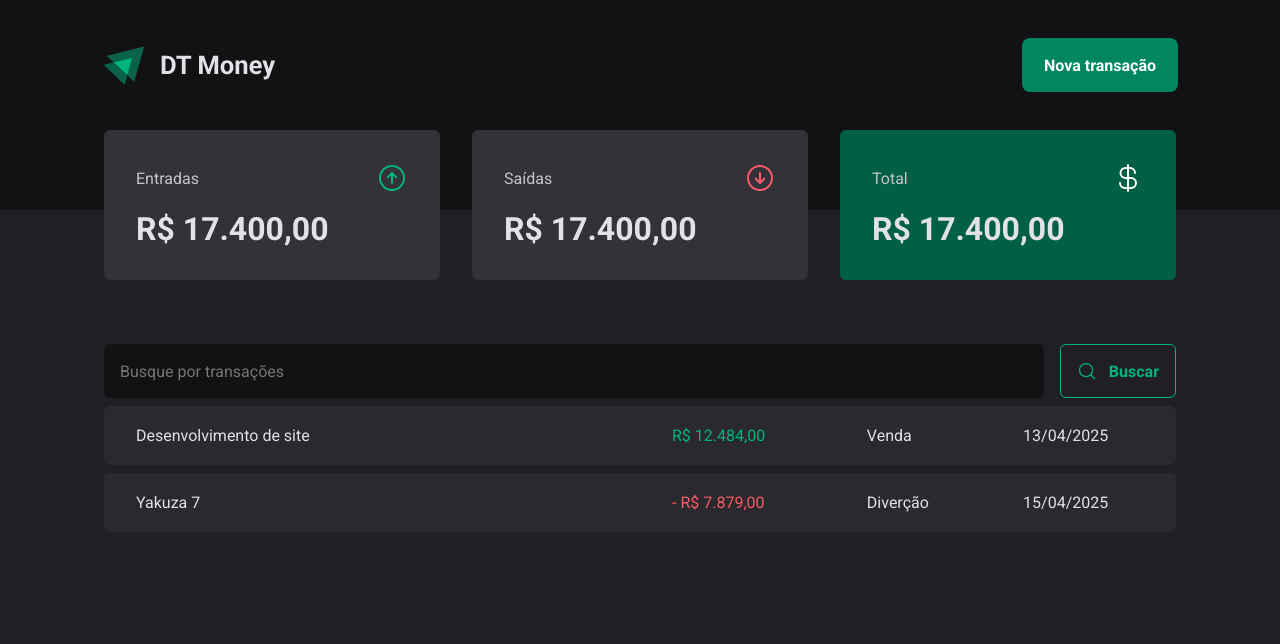
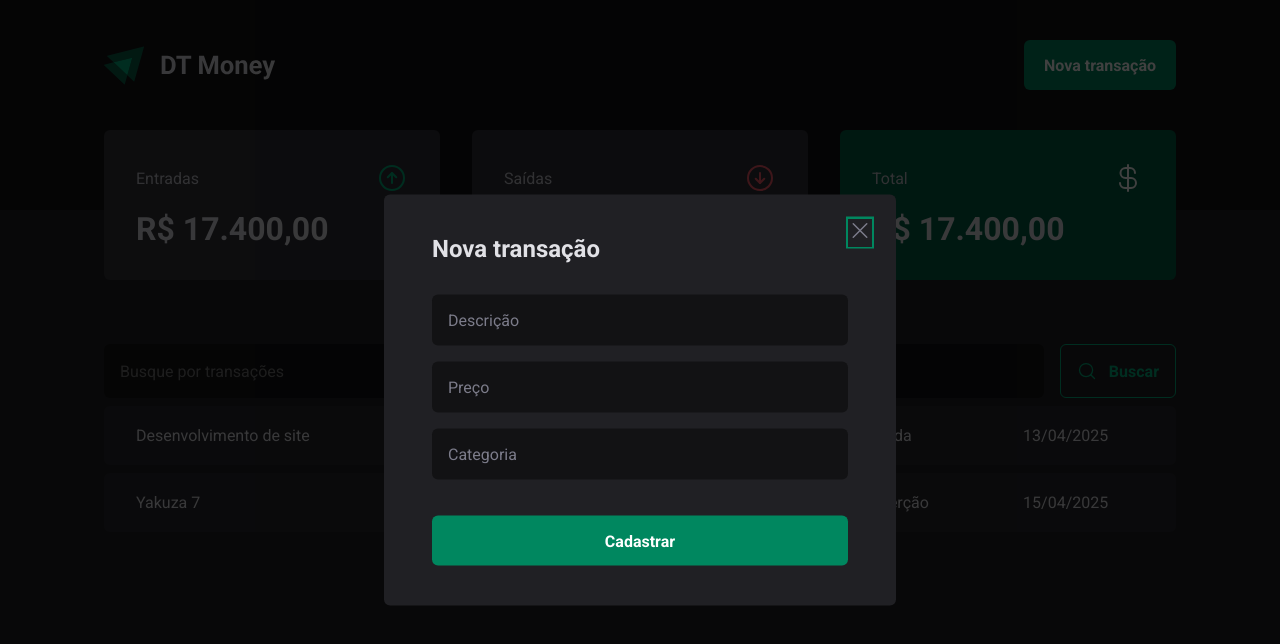
Before and after one commit to SabrinaCoelho/03-dt-money, a React (Vite) app: page / in a window 1280 px wide. Both pictures are taken after a click on the button "Nova transação". Shown: the top 644 px of the page. Built offline with nearby package versions, Linux system fonts and the light colour scheme.

Commit message:
Create new transaction modal

```diff
--- a/package.json
+++ b/package.json
@@ -10,6 +10,7 @@
     "preview": "vite preview"
   },
   "dependencies": {
+    "@radix-ui/react-dialog": "^1.1.15",
     "@types/styled-components": "^5.1.36",
     "phosphor-react": "^1.4.1",
     "react": "^19.2.0",
--- a/src/components/Header/index.tsx
+++ b/src/components/Header/index.tsx
@@ -1,12 +1,19 @@
 import { HeaderContainer, HeaderContent, NewTransactionButton } from "./styles";
 import logo from "../../assets/Logo.svg"
+import * as Dialog from "@radix-ui/react-dialog";
+import { NewTransactionsModal } from "../NewTransactionModal";
 
 export function Header(){
     return (
         <HeaderContainer>
             <HeaderContent>
                 <img src={logo} alt="logo" />
-                <NewTransactionButton>Nova transação</NewTransactionButton>
+                <Dialog.Root>
+                    <Dialog.Trigger asChild>
+                        <NewTransactionButton>Nova transação</NewTransactionButton>
+                    </Dialog.Trigger>
+                    <NewTransactionsModal />
+                </Dialog.Root>
             </HeaderContent>
         </HeaderContainer>
     )
--- /dev/null
+++ b/src/components/NewTransactionModal/index.tsx
@@ -0,0 +1,26 @@
+import * as Dialog from "@radix-ui/react-dialog";
+import { ClosedButton, Content, Overlay } from "./styles";
+import { X } from "phosphor-react";
+
+export function NewTransactionsModal(){
+    return (
+        <Dialog.DialogPortal>
+            <Overlay />
+            <Content>
+                <Dialog.Title>Nova transação</Dialog.Title>
+                <ClosedButton>
+                    <X size={24}/>
+                </ClosedButton>
+                <form>
+                    <input type="text" placeholder="Descrição" required/>
+                    <input type="number" placeholder="Preço" required/>
+                    <input type="text" placeholder="Categoria" required/>
+
+                    <button type="submit">
+                        Cadastrar
+                    </button>
+                </form>
+            </Content>
+        </Dialog.DialogPortal>
+    )
+}
--- /dev/null
+++ b/src/components/NewTransactionModal/styles.ts
@@ -0,0 +1,69 @@
+import styled from "styled-components";
+import * as Dialog from "@radix-ui/react-dialog";
+
+export const Overlay = styled(Dialog.Overlay)`
+    position: fixed;
+    width: 100vw;
+    height: 100vh;
+    inset: 0;
+    background: rgba(0, 0, 0, 0.75);
+`;
+
+export const Content = styled(Dialog.Content)`
+    min-width: 32rem;
+    border-radius: 6px;
+    padding: 2.5rem 3rem;
+    background: ${props => props.theme["gray-800"]};
+
+    position: fixed;
+    top: 50%;
+    left: 50%;
+    transform: translate(-50%,-50%);
+
+    form{
+        margin-top: 2rem;
+        display: flex;
+        flex-direction: column;
+        gap: 1rem;
+
+        input{
+            border-radius: 6px;
+            border: 0;
+            background: ${props => props.theme["gray-900"]};
+            color: ${props => props.theme["gray-300"]};
+            padding: 1rem;
+
+            &::placeholder{
+                color: ${props => props.theme["gray-500"]};
+            }
+        }
+
+        button[type="submit"]{
+            height: 50px;
+            border: 0;
+            background: ${props => props.theme["green-500"]};
+            color: ${props => props.theme["white"]};
+            font-weight: bold;
+            padding: 0.25rem;
+            border-radius: 6px;
+            margin-top: 1.25rem;
+            cursor: pointer;
+
+            &:hover{
+                background: ${props => props.theme["green-700"]};
+                transition: background-color 0.2s;
+            }
+        }
+    }
+`;
+
+export const ClosedButton = styled(Dialog.Close)`
+    position: absolute;
+    background: transparent;
+    border: 0;
+    top: 1.5rem;
+    right: 1.5rem;
+    /* line-height: 0; */
+    cursor: pointer;
+    color: ${props => props.theme["gray-500"]};
+`;
```
Also changed, not shown: 1 other file (tests, documents, lock files or other folders).
